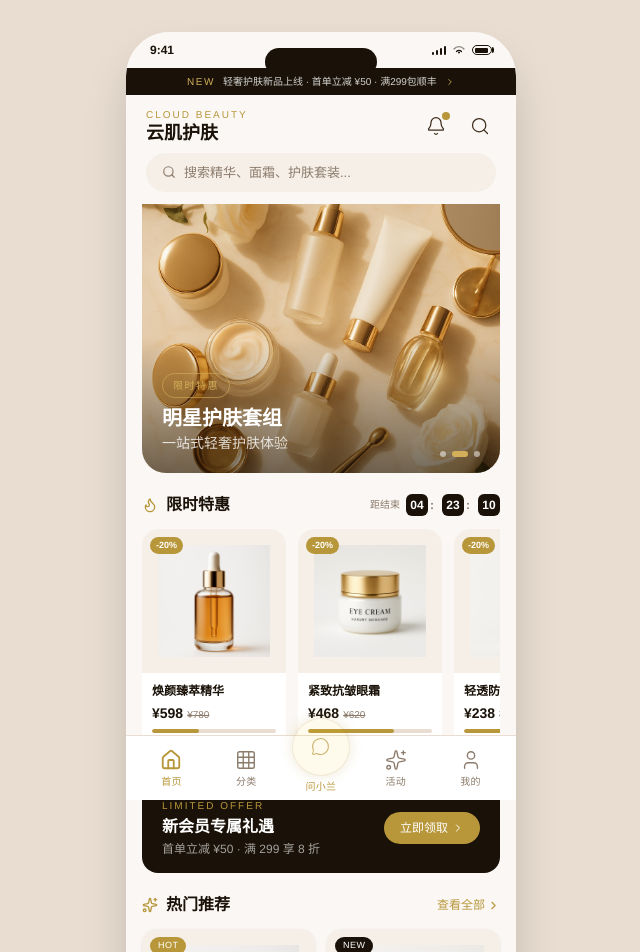
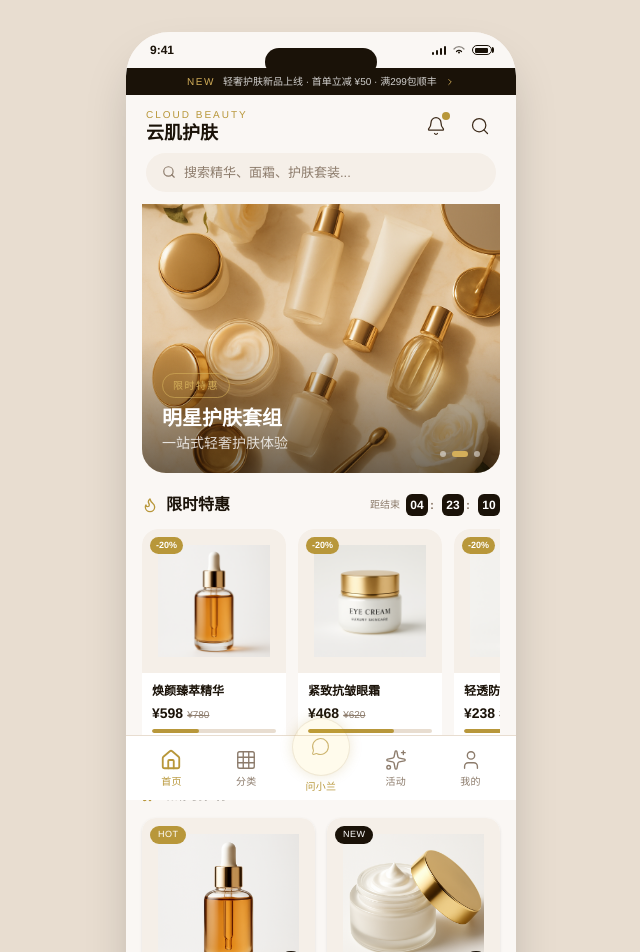
Before and after one commit to 315fang/cloud-mp-qianduan, a Next.js app: page / in a window 1280 px wide. Shown: the top 952 px of the page, without its empty margins (319-959 px from the left). Built offline with nearby package versions, Linux system fonts and the light colour scheme.

Commit message:
feat: remove promotional banner from home page
Improved user experience by removing redundant promotional section

Co-authored-by: 王飞 <192938845+315fang@users.noreply.github.com>

```diff
--- a/src/app/page.tsx
+++ b/src/app/page.tsx
@@ -148,25 +148,7 @@ export default function HomePage() {
           </div>
         </section>
 
-        {/* 活动横幅 */}
-        <section className="rounded-2xl bg-[#1A1208] overflow-hidden" aria-label="新会员专属礼遇">
-          <div className="flex items-center justify-between px-5 py-4">
-            <div>
-              <p className="text-[10px] tracking-[0.2em] text-[#B8973A] font-medium">LIMITED OFFER</p>
-              <p className="text-base font-bold text-white mt-0.5">新会员专属礼遇</p>
-              <p className="text-xs text-white/60 mt-0.5">首单立减 ¥50 · 满 299 享 8 折</p>
-            </div>
-            <Link
-              href="/products"
-              className="flex items-center gap-1 bg-[#B8973A] text-white text-xs font-medium px-4 py-2 rounded-full"
-            >
-              立即领取
-              <ChevronRight size={12} />
-            </Link>
-          </div>
-        </section>
 
-        {/* 热门推荐 */}
         <section aria-labelledby="hot-heading">
           <div className="flex items-center justify-between mb-3">
             <div className="flex items-center gap-2">
```
